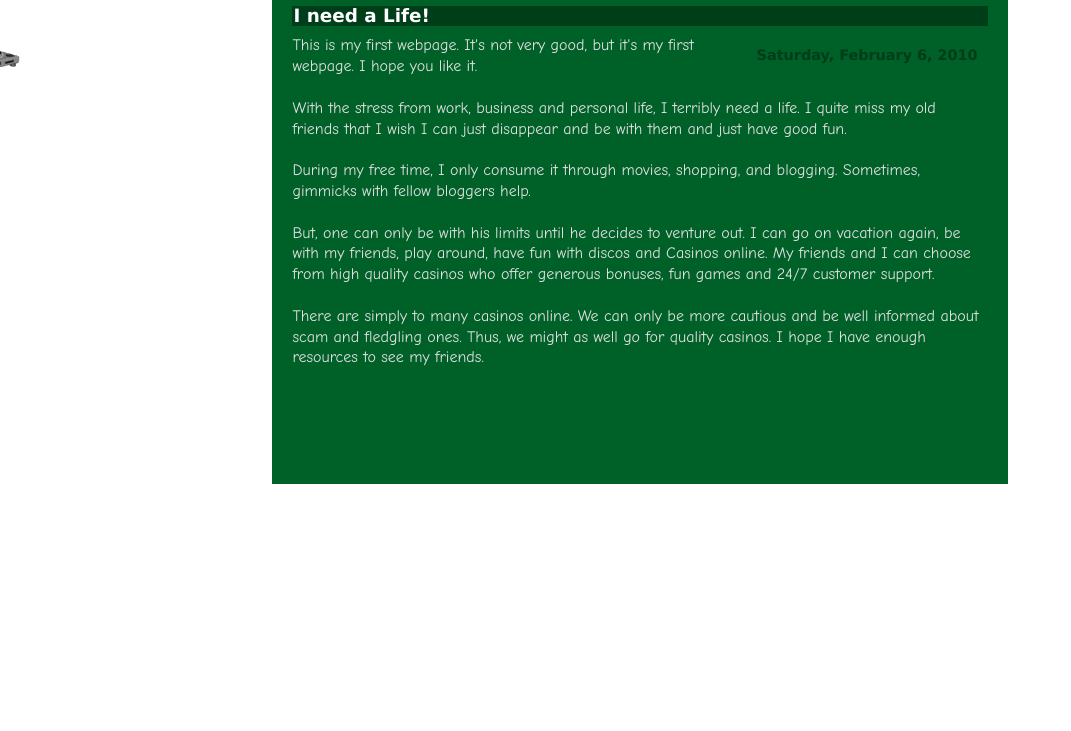
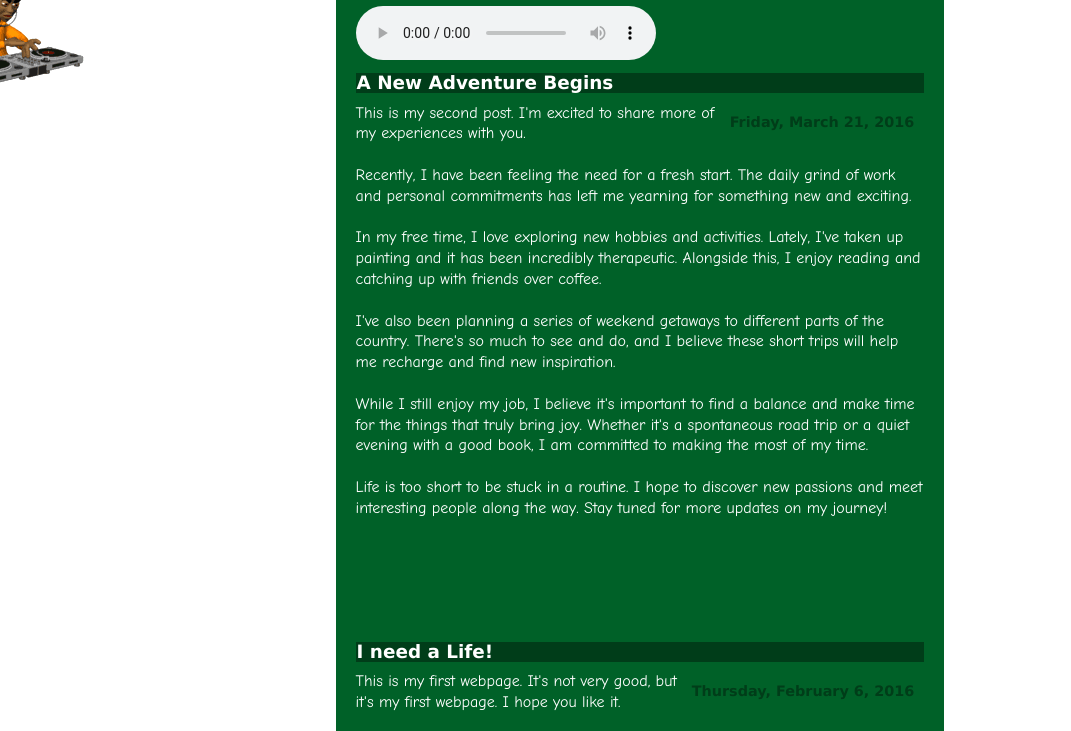
Before and after one commit to PivoSteve/2501, a plain HTML site: page oldfashion/index.html in a window 1280 px wide. Shown: the part 123-854 px from the top of the page, without its empty margins (0-1071 px from the left). Before the commit the page ends 800 px from the top, so only its background shows below. Drawn offline with Linux system fonts and the light colour scheme.

Commit message:
added music to old fashion, added new post, edited dates

```diff
--- a/data/oldfashion/styles.css
+++ b/data/oldfashion/styles.css
@@ -1,13 +1,11 @@
 body {
     background-image: url('/data/images/estrelas10.gif');
-    background-size: 100%;
-    background-repeat: no-repeat;
-    color: #e0e0e0;
+    color: #ffffff;
     font-family: 'Comic Sans MS', sans-serif;
 }
 
 .container {
-    width: 55%;
+    width: 45%;
     height: 100%;
     margin: auto;
     padding: 20px;
--- a/oldfashion/index.html
+++ b/oldfashion/index.html
@@ -12,12 +12,34 @@
         <button class="home-button" id="home-button">Home</button>
         <button class="reload-button" id="reload-button">Reload</button>
         <h1 align="center">Welcome to my webpage</h1>
+        <audio controls autoplay>
+            <source src="../data/images/Counting Stars.mp3" type="audio/mpeg">
+            <a href="../data/images/Counting Stars.mp3">Your browser does not support the audio element.</a>
+        </audio>
         <div class="dancinggirl">
-            <img src="../data/images/omar_scratching_md_wht.gif" alt="omar_scratching_md_wht">
+            <a href="../data/images/omar_scratching_md_wht.gif"><img src="../data/images/omar_scratching_md_wht.gif" alt="omar_scratching_md_wht"></a>
         </div>
         <div class="post">
+            <h3>A New Adventure Begins</h3>
+            <h2 class="date-header"> Friday, March 21, 2016 </h2>
+            <div class="post-body">
+                <p>This is my second post. I'm excited to share more of my experiences with you.</p>
+                <p><br></p>
+                <p>Recently, I have been feeling the need for a fresh start. The daily grind of work and personal commitments has left me yearning for something new and exciting.</p>
+                <p><br></p>
+                <p>In my free time, I love exploring new hobbies and activities. Lately, I've taken up painting and it has been incredibly therapeutic. Alongside this, I enjoy reading and catching up with friends over coffee.</p>
+                <p><br></p>
+                <p>I've also been planning a series of weekend getaways to different parts of the country. There's so much to see and do, and I believe these short trips will help me recharge and find new inspiration.</p>
+                <p><br></p>
+                <p>While I still enjoy my job, I believe it's important to find a balance and make time for the things that truly bring joy. Whether it's a spontaneous road trip or a quiet evening with a good book, I am committed to making the most of my time.</p>
+                <p><br></p>
+                <p>Life is too short to be stuck in a routine. I hope to discover new passions and meet interesting people along the way. Stay tuned for more updates on my journey!</p>
+            </div>
+        </div>
+        <br>
+        <div class="post">
             <h3>I need a Life!</h3>
-            <h2 class="date-header"> Saturday, February 6, 2010 </h2>
+            <h2 class="date-header"> Thursday, February 6, 2016 </h2>
             <div class="post-body">
                 <p>This is my first webpage. It's not very good, but it's my first webpage. I hope you like it.</p>
                 <p><br></p>
```
Also changed, not shown: 1 other file.
